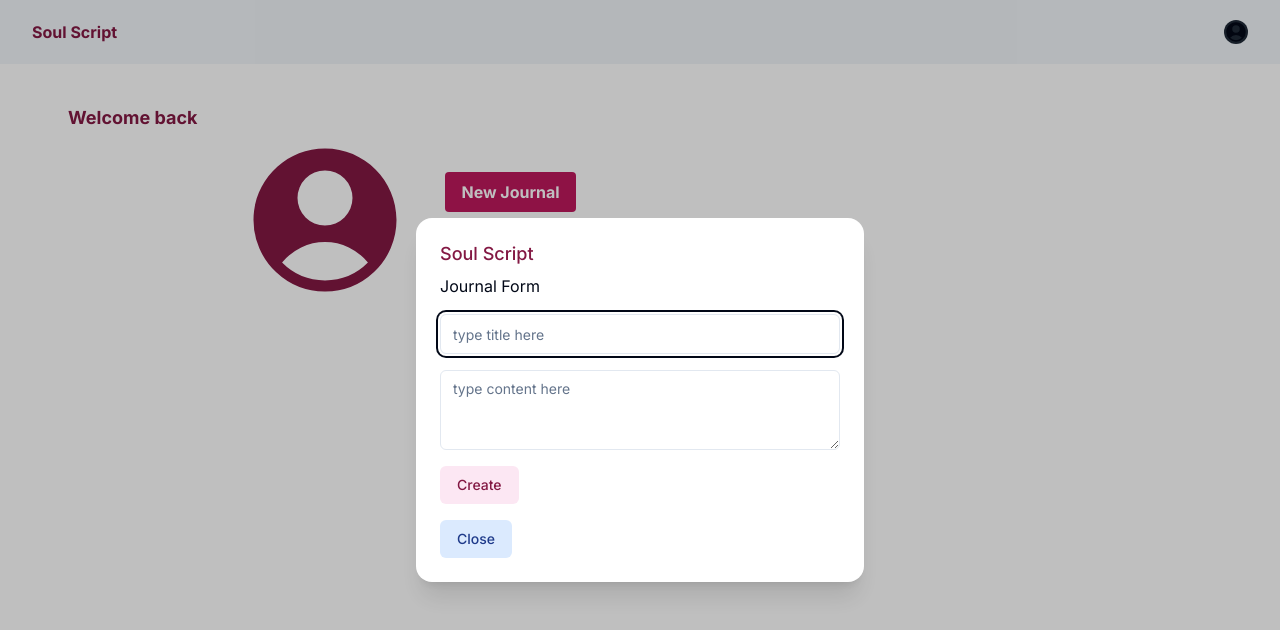
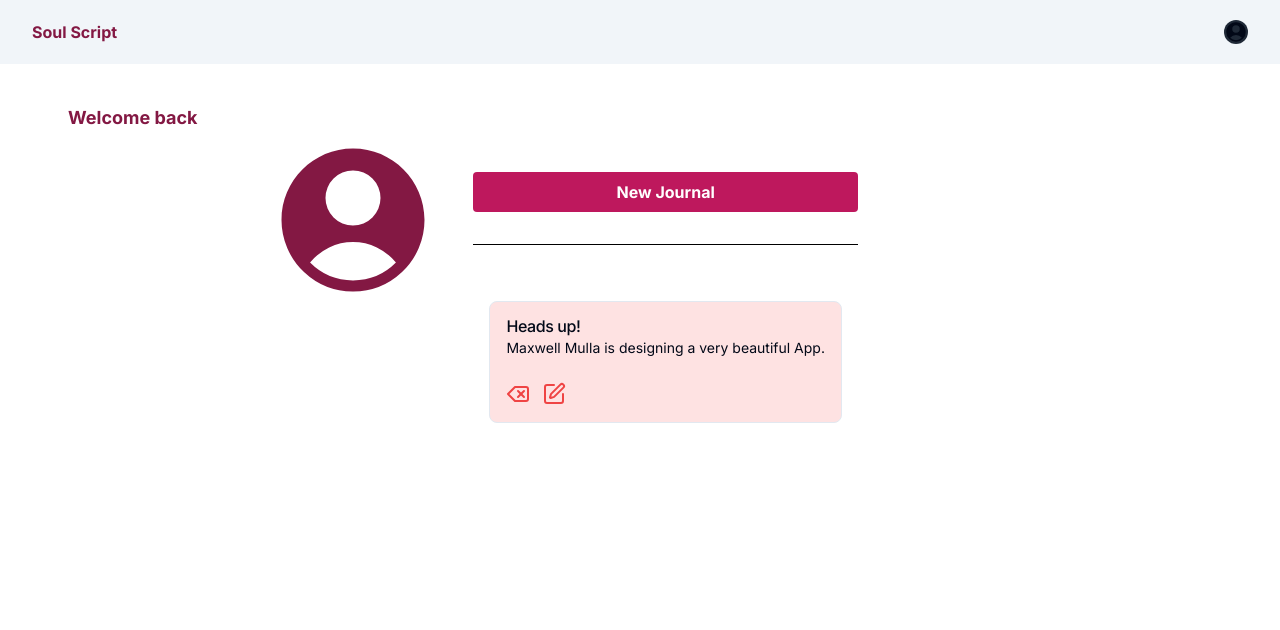
Before and after one commit to maxmulla23/Journal, a Next.js app in the folder journal/: page /profile in a window 1280 px wide. Shown: the top 630 px of the page. Built offline with nearby package versions, Linux system fonts and the light colour scheme; no server answers.

Commit message:
journals

```diff
--- /dev/null
+++ b/journal/app/components/Journals.js
@@ -0,0 +1,41 @@
+"use client"
+import { Alert, AlertDescription, AlertTitle } from "@/components/ui/alert"
+import { Terminal } from "lucide-react"
+import { DeleteIcon, EditIcon } from "lucide-react"
+import { useSession } from "next-auth/react"
+import axios from "axios"
+import React from "react"
+
+export default function Journals() {
+    const [data, setData] = React.useState()
+    const session = useSession()
+
+    React.useEffect(() => {
+        async function getJournals () {
+            try {
+                console.log(session)
+                const response = await axios.get(`http://localhost:5103/api/Journal/User/{userId}/journals`)
+                console.log(response);
+                setData(response.data)
+            } catch (error) {
+                console.log(error)
+            }
+        }
+    })
+    return(
+        <Alert>
+        {/* <Terminal className="h-4 w-4" /> */}
+        <AlertTitle>Heads up!</AlertTitle>
+        <AlertDescription>
+          Maxwell Mulla is designing a very beautiful App.
+
+          <div className="flex flex-row gap-3">
+          <DeleteIcon className="mt-6 text-red-500"/>
+          <EditIcon className="mt-6 text-red-500"/>
+          </div>
+
+        </AlertDescription>
+
+      </Alert>
+    )
+}
--- a/journal/app/profile/page.js
+++ b/journal/app/profile/page.js
@@ -4,7 +4,8 @@ import { UserCircleIcon } from "@heroicons/react/24/solid"
 import JournalForm from "../components/forms/JournalForm"
 import { useSession } from "next-auth/react"
 import { Dialog, Transition } from "@headlessui/react"
-// const session?.data? = {
+import Journals from "../components/Journals"
+// const User = {
 //     fullname: 'Iweene Wanjiru',
 //     username: 'Iweene',
 //     email: 'Iweene@gmail.com',
@@ -13,7 +14,7 @@ import { Dialog, Transition } from "@headlessui/react"
 export default function Page() {
     const [data, setData] = useState()
     const session = useSession();
-    let [isOpen, setIsOpen] = useState(true)
+    let [isOpen, setIsOpen] = useState(false)
     function closeModal() {
         setIsOpen(false)
     }
@@ -25,7 +26,7 @@ export default function Page() {
         <div className="flex flex-row mt-10 md:flex-row">
             <h1 className="text-pink-900 font-bold text-2xl md:text-lg ml-9">Welcome back {session?.data?.user?.fullName}</h1>
             <div className="flex flex-col md:flex-col text-pink-900 mt-7">
-                <div className="ml-10 ">
+                <div className="ml-10 pl-7">
                 <UserCircleIcon className="h-44 w-auto md:h-22" />
                 <h1 className=" ml-10 mt-3  text-3xl md:text-lg text-pink-900">{session?.data?.user?.username}</h1>
                 </div>
@@ -91,6 +92,10 @@ export default function Page() {
         </Dialog>
       </Transition>
             <hr className="mt-8 border-solid border-black" />
+            <div className="mt-10 p-4">
+            <Journals />
+            </div>
+
 
             </div>
 
--- a/journal/components/ui/alert.jsx
+++ b/journal/components/ui/alert.jsx
@@ -8,7 +8,7 @@ const alertVariants = cva(
   {
     variants: {
       variant: {
-        default: "bg-background text-foreground",
+        default: "bg-red-100 text-foreground",
         destructive:
           "border-destructive/50 text-destructive dark:border-destructive [&>svg]:text-destructive",
       },
```
Also changed, not shown: journal/components.json.
